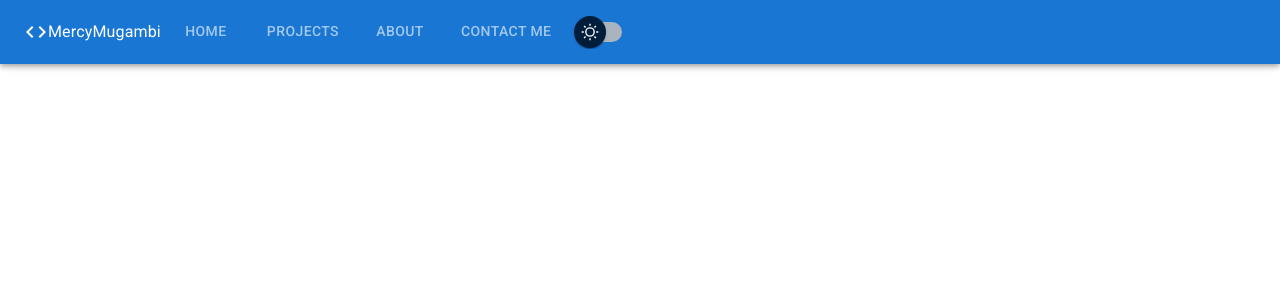
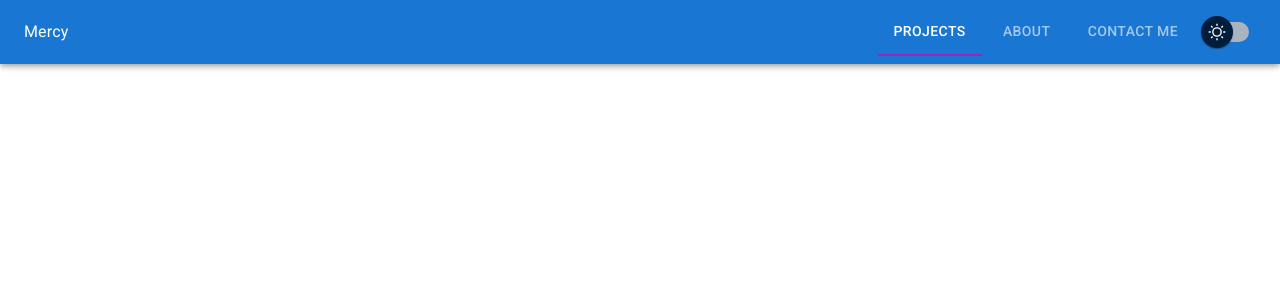
Before and after one commit to mercymugambi/react-portfolio, a React (Create React App) app: page / in a window 1280 px wide. Shown: the top 300 px of the page. Built offline with nearby package versions, Linux system fonts and the light colour scheme.

Commit message:
Add projects lists using material UI

```diff
--- a/src/components/Header.js
+++ b/src/components/Header.js
@@ -1,28 +1,46 @@
-import React from 'react';
+import React, { useState } from 'react';
 import {
-  AppBar, Toolbar, Typography, Tabs, Tab,
+  AppBar, Toolbar, Typography, Tabs, Tab, useMediaQuery, useTheme,
 } from '@mui/material';
-import CodeIcon from '@mui/icons-material/Code';
 import MaterialUISwitch from './Switch';
+import DrawerComp from './DrawerComp';
 
-const Header = () => (
+const Header = () => {
+  const [value, setValue] = useState(0);
+  const theme = useTheme();
+  const isMatch = useMediaQuery(theme.breakpoints.down('sm'));
+
+  return (
     <>
       <AppBar>
         <Toolbar>
           <Typography>
-          <CodeIcon />
-          MercyMugambi
+            Mercy
           </Typography>
-        <Tabs textColor="inherit">
-          <Tab label="Home" />
+          { isMatch ? (
+            <>
+              <DrawerComp />
+            </>
+          ) : (
+            <>
+              <Tabs
+                textColor="inherit"
+                sx={{ marginLeft: 'auto' }}
+                value={value}
+                onChange={(e, newValue) => setValue(newValue)}
+                indicatorColor="secondary"
+              >
                 <Tab label="Projects" />
                 <Tab label="About" />
                 <Tab label="Contact Me" />
               </Tabs>
+            </>
+          )}
           <MaterialUISwitch />
         </Toolbar>
       </AppBar>
     </>
   );
+};
 
 export default Header;
```
Lines whose indentation alone changed are shown as unchanged.
